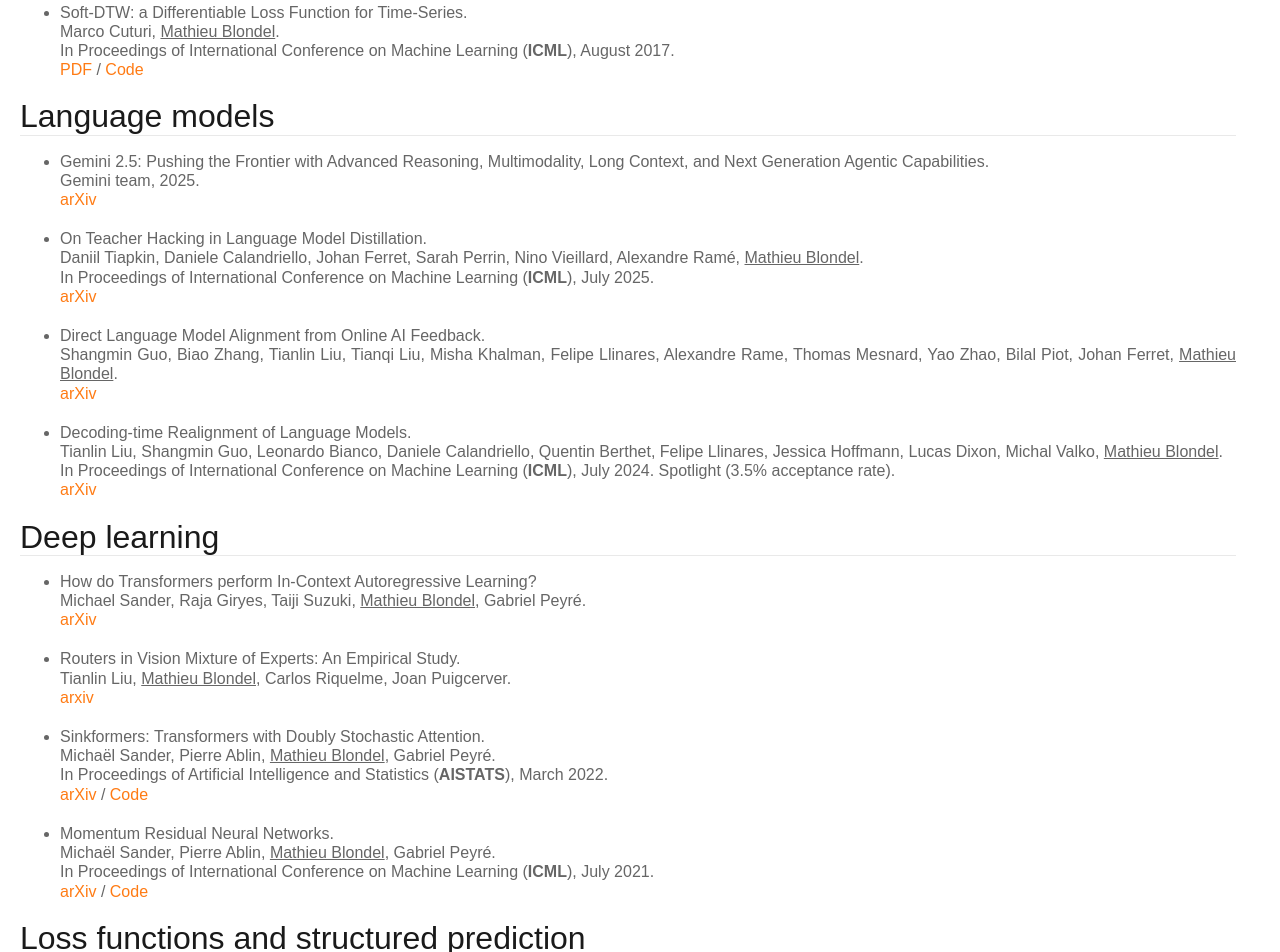
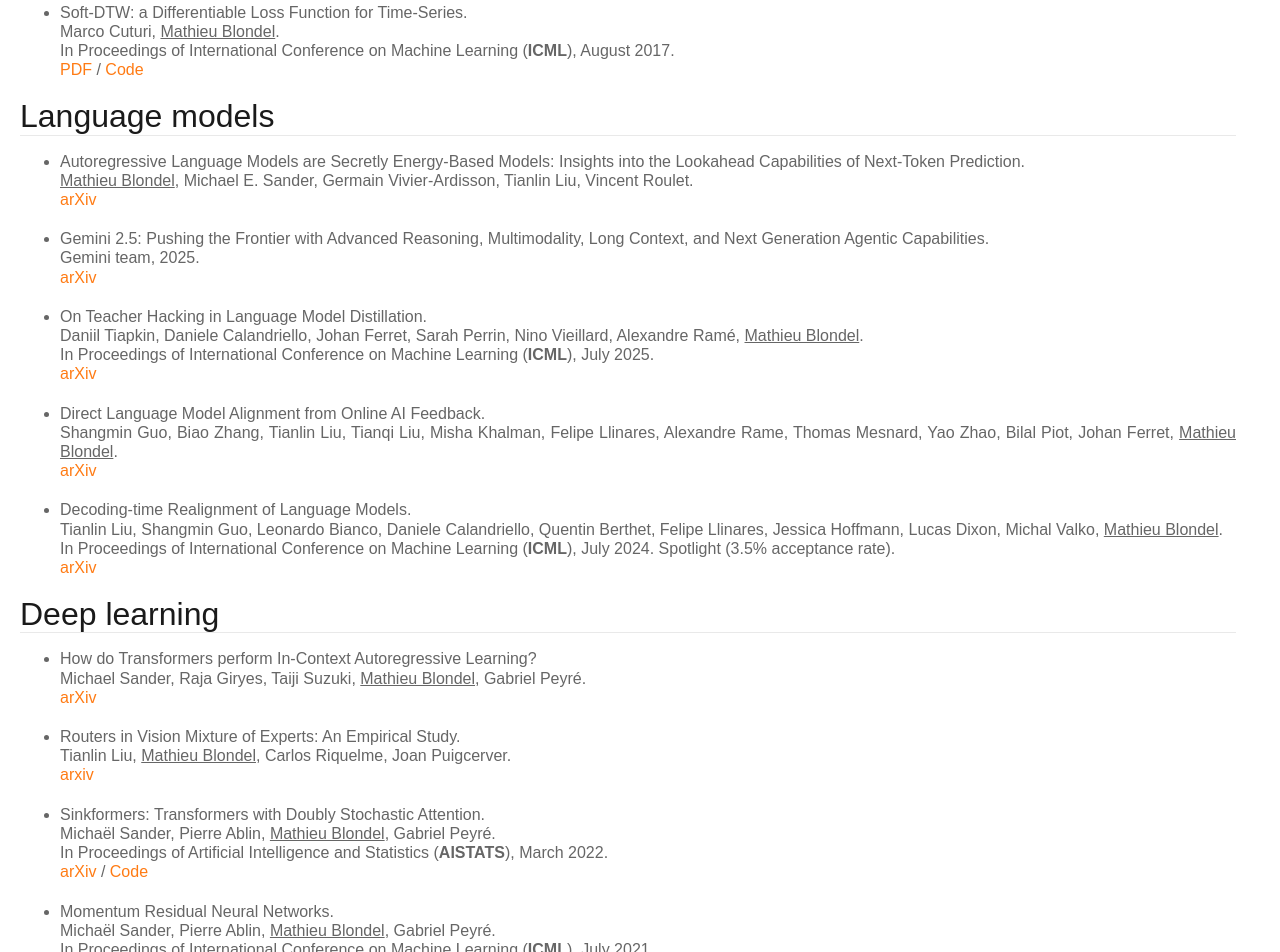
Before and after one commit to mblondel/mblondel.github.io, a plain HTML site: page publications/index.html in a window 1280 px wide. Shown: the part 1488-2440 px from the top of the page. Drawn offline with Linux system fonts and the light colour scheme.

Commit message:
Update publications.

```diff
--- a/publications/index.html
+++ b/publications/index.html
@@ -147,6 +147,12 @@ In Proceedings of International Conference on Machine Learning (<strong>ICML</st
 <h2 id="lm">Language models</h2>
 
 <ul class="pub">
+
+<li>
+Autoregressive Language Models are Secretly Energy-Based Models: Insights into the Lookahead Capabilities of Next-Token Prediction. <br />
+<u>Mathieu Blondel</u>, Michael E. Sander, Germain Vivier-Ardisson, Tianlin Liu, Vincent Roulet. <br/>
+<a href="https://arxiv.org/abs/2512.15605">arXiv</a>
+</li>
 
 <li>
 Gemini 2.5: Pushing the Frontier with Advanced Reasoning, Multimodality, Long Context, and Next Generation Agentic Capabilities. <br />
```
